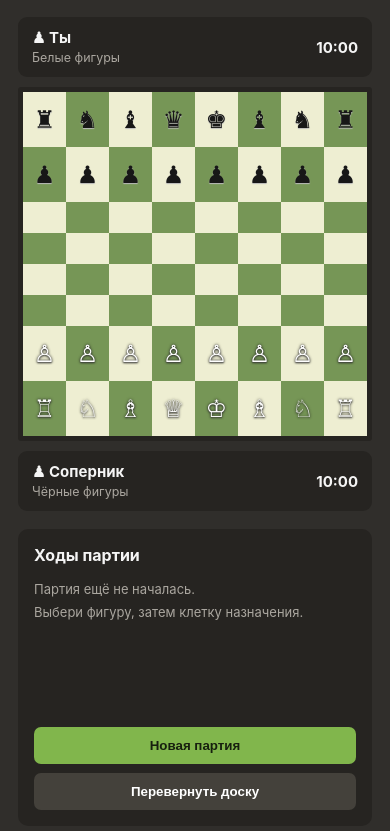
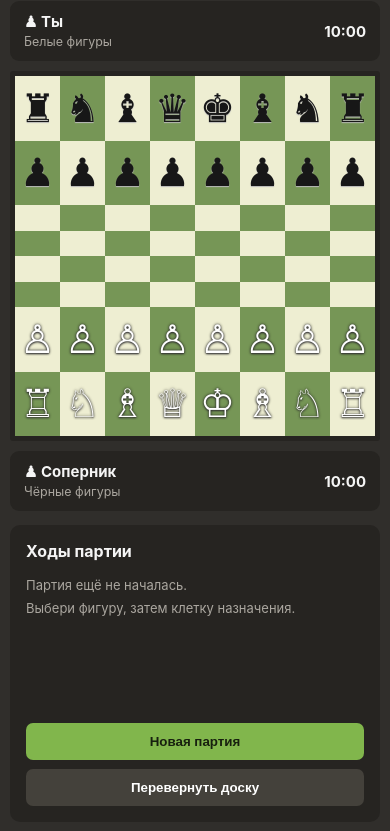
Before and after one commit to damir-lab/chess-arena, a plain HTML site: page index.html in a window 390 px wide. Shown: the part 73-904 px from the top of the page. Drawn offline with Linux system fonts and the light colour scheme.

Commit message:
Fix responsive chessboard layout

```diff
--- a/index.html
+++ b/index.html
@@ -8,14 +8,14 @@
 *{box-sizing:border-box}body{margin:0;background:var(--bg);color:#f5f5f5;font:15px Inter,system-ui,Arial,sans-serif}
 header{height:62px;background:#262421;display:flex;align-items:center;justify-content:space-between;padding:0 max(18px,calc((100% - 1180px)/2));border-bottom:1px solid #45413b}
 .brand{font-size:22px;font-weight:800;letter-spacing:.3px}.brand span{color:var(--green)}.status{font-size:12px;color:#d8d5cd;background:#3b3935;padding:7px 11px;border-radius:20px}
-main{max-width:1180px;margin:28px auto;padding:0 18px;display:grid;grid-template-columns:minmax(0,1fr) 290px;gap:22px}
-.game{display:grid;grid-template-columns:minmax(0,650px) minmax(210px,1fr);gap:18px;align-items:start}
-.board-wrap{width:100%;max-width:650px}.player{background:#262421;border-radius:9px;padding:11px 14px;margin:0 0 10px;display:flex;justify-content:space-between;align-items:center}.player.bottom{margin:10px 0 0}.player small{color:var(--muted)}
-.board{display:grid;grid-template-columns:repeat(8,1fr);aspect-ratio:1;border:5px solid #262421;border-radius:3px;overflow:hidden}
-.square{display:grid;place-items:center;position:relative;cursor:pointer;user-select:none;font-family:"DejaVu Sans",serif;font-size:clamp(24px,5.3vw,58px);line-height:1}
+main{max-width:1180px;margin:18px auto;padding:0 18px;display:grid;grid-template-columns:minmax(0,1fr) 260px;gap:18px;align-items:start}
+.game{display:grid;grid-template-columns:minmax(0,1fr) 190px;gap:14px;align-items:start;min-width:0}
+.board-wrap{width:100%;max-width:min(100%,620px);min-width:0}.player{background:#262421;border-radius:9px;padding:11px 14px;margin:0 0 10px;display:flex;justify-content:space-between;align-items:center}.player.bottom{margin:10px 0 0}.player small{color:var(--muted)}
+.board{display:grid;grid-template-columns:repeat(8,minmax(0,1fr));aspect-ratio:1;width:100%;border:5px solid #262421;border-radius:3px;overflow:hidden;touch-action:manipulation}
+.square{display:grid;place-items:center;position:relative;cursor:pointer;user-select:none;font-family:"DejaVu Sans",serif;font-size:clamp(20px,min(5.3vw,7.2vh),54px);line-height:1;min-width:0;min-height:0}
 .square.light{background:var(--light)}.square.dark{background:var(--dark)}.square.selected{outline:4px solid #f6f669;outline-offset:-4px}.square .white{color:#fff;text-shadow:0 1px 2px #333,0 0 3px #222}.square .black{color:#171717;text-shadow:0 1px 1px #bbb}
 .side,.right{background:var(--panel);border-radius:10px;padding:16px}.side h3,.right h3{margin:0 0 13px;font-size:16px}.moves{min-height:140px;color:var(--muted);font-size:13px;line-height:1.8}.btn{border:0;border-radius:7px;background:var(--green);color:#17200f;font-weight:750;padding:11px 14px;cursor:pointer;width:100%;margin-top:9px}.btn.secondary{background:#44413b;color:#fff}.right{height:max-content}.profile{padding:12px 0;border-bottom:1px solid #403d37}.profile:last-child{border:0}.profile strong{display:block}.profile small{color:var(--muted)}.note{font-size:12px;line-height:1.55;color:#c5c0b7;margin-top:15px}
-@media(max-width:850px){main{grid-template-columns:1fr}.game{grid-template-columns:1fr}.board-wrap{margin:auto}.side{order:2}.right{order:2}}
+@media(max-width:900px){main{grid-template-columns:1fr}.game{grid-template-columns:minmax(0,1fr) 190px}.right{order:3}}@media(max-width:620px){main{margin:12px auto;padding:0 10px}.game{grid-template-columns:1fr}.board-wrap{margin:auto;max-width:min(100%,calc(100vw - 20px))}.side{order:2}.right{order:3}.status{font-size:10px;padding:6px 8px}.square{font-size:clamp(22px,10vw,44px)}}
 </style>
 </head>
 <body>
```
